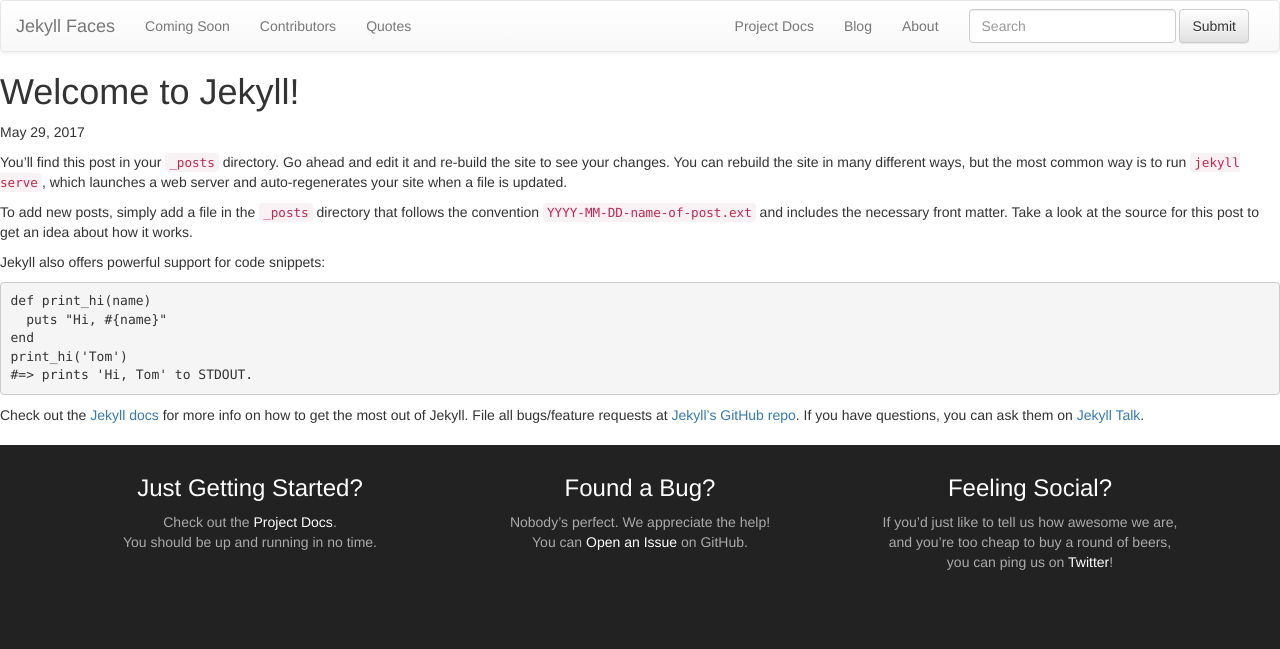
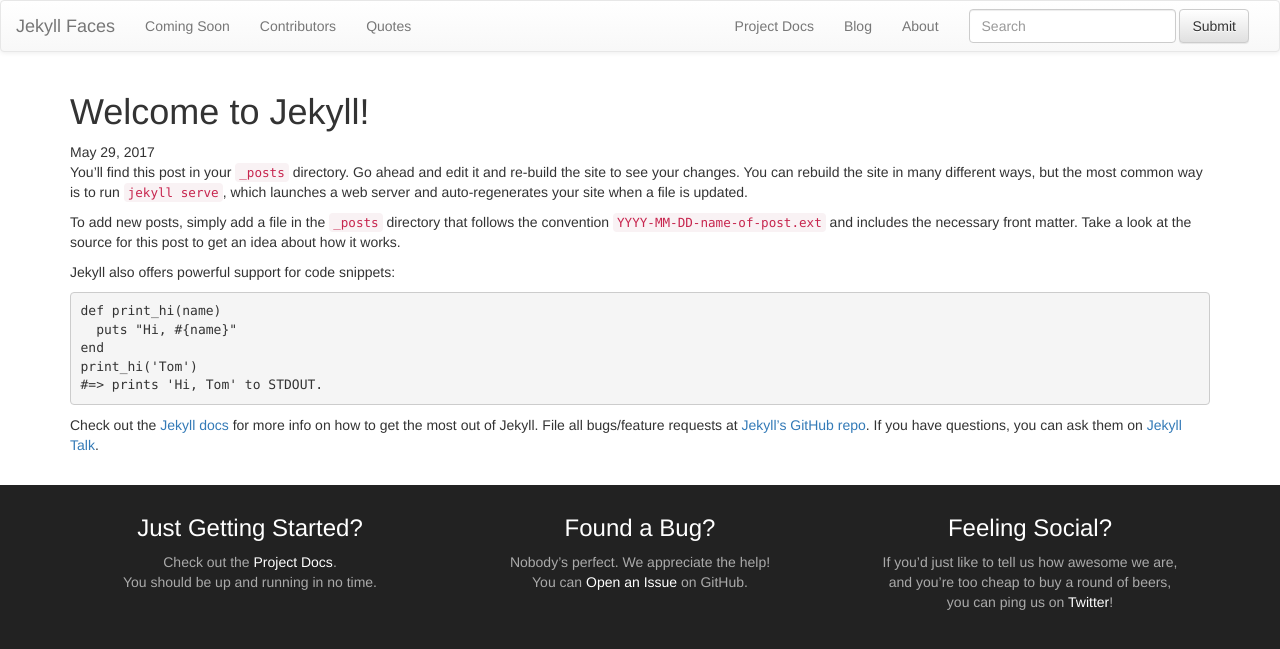
Before and after one commit to groundh0g/jekyllfaces, a Jekyll site: the page built from _posts/2017-05-29-welcome-to-jekyll.md, in a window 1280 px wide. Shown: the top 649 px of the page. Built offline with Jekyll 4.4.1, drawn with Linux system fonts in a browser that asks for light colours.

Commit message:
simplifies post template

```diff
--- a/_layouts/post.html
+++ b/_layouts/post.html
@@ -2,26 +2,10 @@
 layout: default
 ---
 
-<article class="post" itemscope itemtype="http://schema.org/BlogPosting">
-
-    <header class="post-header">
-        <h1 class="post-title" itemprop="name headline">{{ page.title | escape }}</h1>
-        <p class="post-meta">
-            <time datetime="{{ page.date | date_to_xmlschema }}" itemprop="datePublished">
-                {% assign date_format = site.minima.date_format | default: "%b %-d, %Y" %}
-                {{ page.date | date: date_format }}
-            </time>
-            {% if page.author %}
-            • <span itemprop="author" itemscope itemtype="http://schema.org/Person"><span itemprop="name">{{ page.author }}</span></span>
-            {% endif %}</p>
-    </header>
-
-    <div class="post-content" itemprop="articleBody">
+<div class="container">
+    <h1>{{ page.title | escape }}</h1>
+    {{ page.date | date: "%b %-d, %Y" }}
+    <div class="post-content">
         {{ content }}
     </div>
-
-    {% if site.disqus.shortname %}
-    {% include disqus_comments.html %}
-    {% endif %}
-
-</article>
+</div>
```
